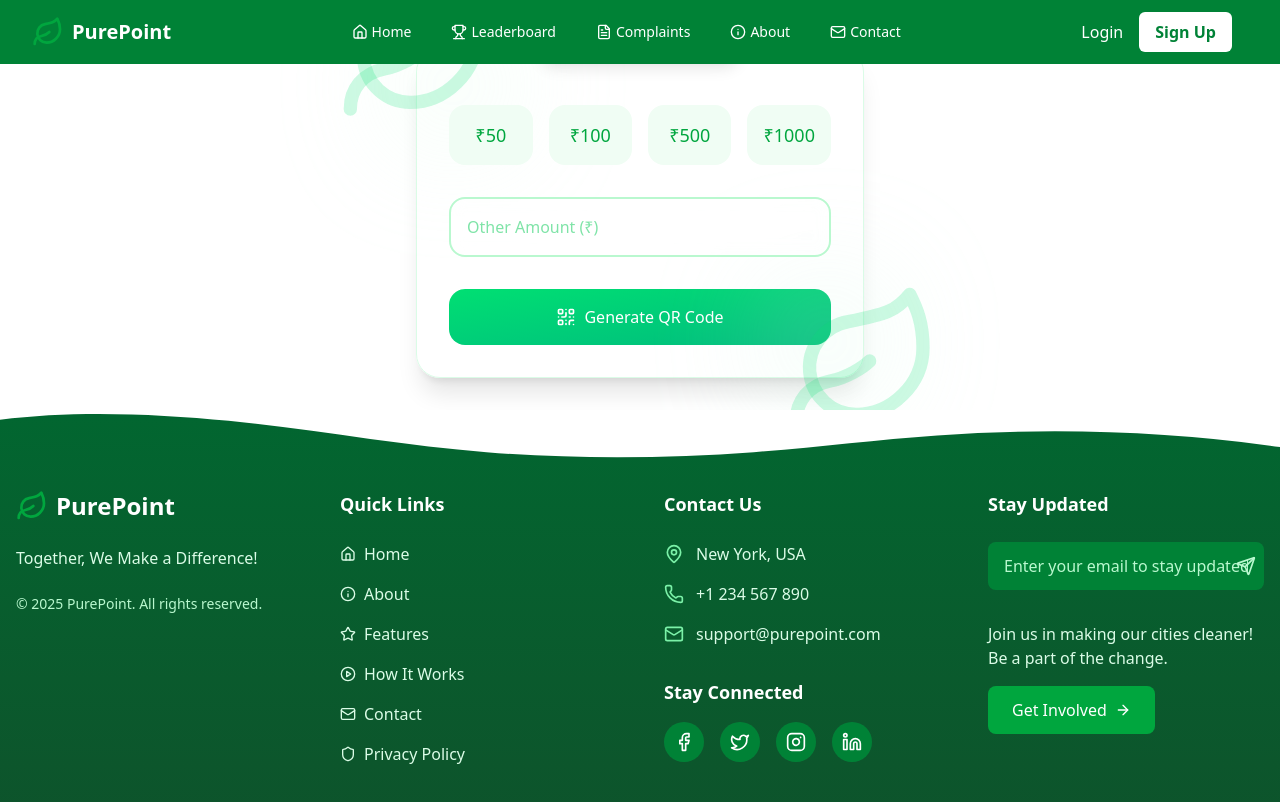
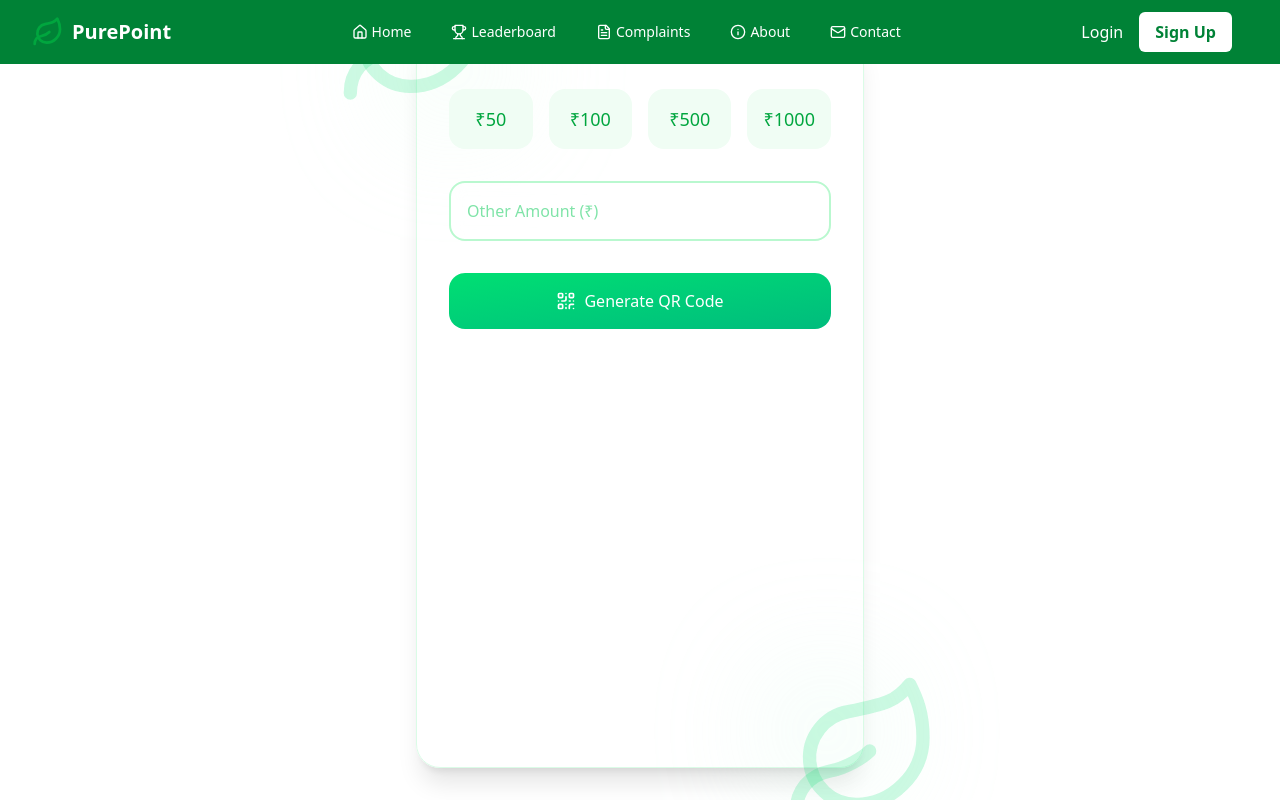
Before and after one commit to doshantgiradkar/purepoint, a React (Vite) app in the folder frontend/: page /donation in a window 1280 px wide. Shown: the top 802 px of the page. Built offline with nearby package versions, Linux system fonts and the light colour scheme.

Commit message:
minor changes

```diff
--- a/frontend/src/pages/Donation.jsx
+++ b/frontend/src/pages/Donation.jsx
@@ -67,7 +67,7 @@ export default function Donation() {
   };
 
   return (
-    <div className="flex-grow flex mt-4  p-4 sm:p-8">
+    <div className="flex-grow flex min-h-screen p-4 sm:p-8">
       <section className="relative max-w-2xl mx-auto p-6 sm:p-8 rounded-3xl bg-white/80 backdrop-blur-xl border border-green-100 shadow-xl dark:bg-green-800/30 dark:border-green-700/50 transition-all">
         {/* Decorative Elements */}
         <div className="absolute -top-3 -left-3 w-24 h-24 bg-green-100 rounded-full blur-3xl opacity-50 animate-pulse"></div>
```
